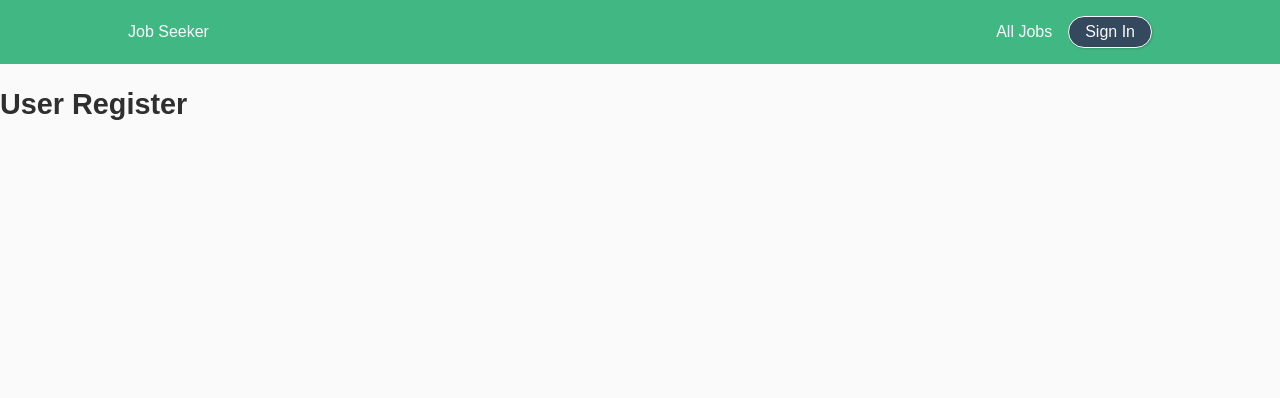
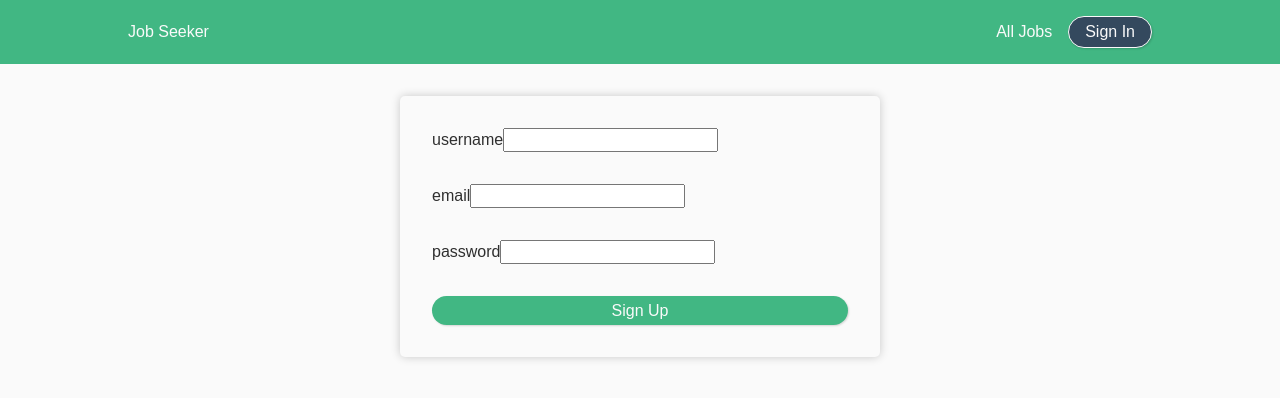
Before and after one commit to aldoBangun/job-seeker, a Vue app: page /auth/register in a window 1280 px wide. Shown: the top 398 px of the page. Built offline with nearby package versions, Linux system fonts and the light colour scheme.

Commit message:
add btn-block class to BaseButton component

```diff
--- a/src/components/UI/BaseButton.vue
+++ b/src/components/UI/BaseButton.vue
@@ -61,4 +61,9 @@ export default {
   border: 1px solid currentColor;
   background-color: transparent;
 }
+
+.btn-block {
+  display: block;
+  width: 100%;
+}
 </style>
--- a/src/components/UI/BaseForm.vue
+++ b/src/components/UI/BaseForm.vue
@@ -25,7 +25,7 @@ form > * + * {
 }
 
 label {
-  text-transform: Capitalize;
+  text-transform: capitalize;
 }
 
 input {
--- a/src/components/auth/UserRegister.vue
+++ b/src/components/auth/UserRegister.vue
@@ -1,3 +1,21 @@
 <template>
-  <h1>User Register</h1>
+  <base-card>
+    <base-form @submit.prevent="register">
+      <div class="form-group">
+        <label for="username">username</label>
+        <input type="text" id="username" v-model.trim="username" />
+      </div>
+      <div class="form-group">
+        <label for="email">email</label>
+        <input type="email" id="email" v-model.trim="email" />
+      </div>
+      <div class="form-group">
+        <label for="password">password</label>
+        <input type="password" id="password" v-model.trim="password" />
+      </div>
+      <base-button mode="btn-primary btn-rounded btn-block"
+        >Sign Up</base-button
+      >
+    </base-form>
+  </base-card>
 </template>
```
